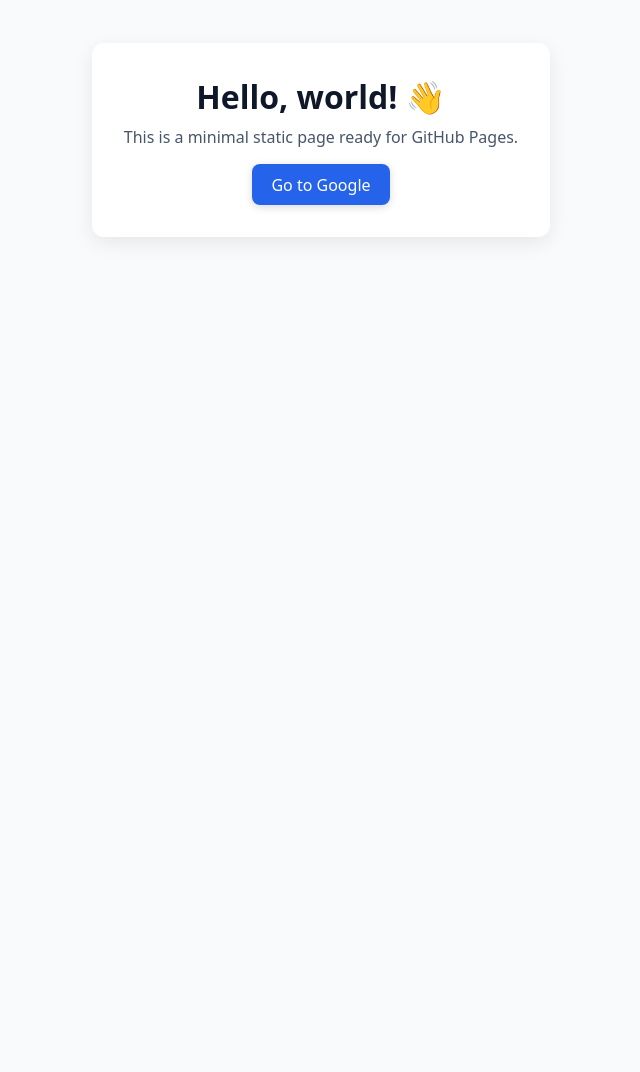
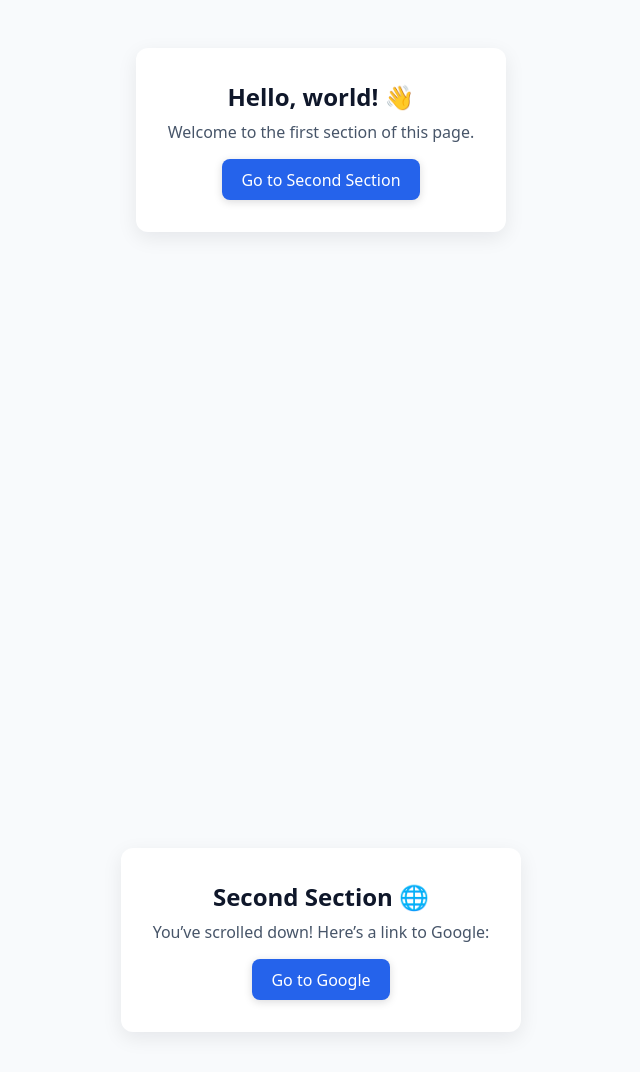
Before and after one commit to muhammadefan/supervision, a plain HTML site: page index.html in a window 1280 px wide. Shown: the part 260-1332 px from the top of the page, without its empty margins (319-959 px from the left). Before the commit the page ends 800 px from the top, so only its background shows below. Drawn offline with Linux system fonts and the light colour scheme.

Commit message:
feat: add two sections

```diff
--- a/index.html
+++ b/index.html
@@ -2,47 +2,11 @@
 Hello World + GitHub Pages — Quick guide
 
 What this file contains:
-- A tiny "Hello, world!" HTML page (below).
-- Step-by-step instructions for publishing it to GitHub Pages using:
-  A) Local git + command line (recommended)
-  B) GitHub web UI (no git installed)
+- A simple HTML page with two sections.
+- First section has a button that scrolls down to the second section.
+- Ready to host on GitHub Pages.
 
-1) Option A — Use Git (recommended)
-- Create a GitHub account (if you don't have one): https://github.com
-- Create a new repository:
-  * For a personal/username pages site: name it <your-username>.github.io
-    -> The site will be served at https://<your-username>.github.io
-  * For a project site: name it whatever you want (e.g., hello-world)
-    -> The site will be served at https://<your-username>.github.io/<repo-name>/ (you may need to enable Pages)
-- On your machine, create a folder, save this file as index.html inside.
-
-Commands (run in your terminal inside the project folder):
-  mkdir hello-github-pages
-  cd hello-github-pages
-  # create or paste this file as index.html
-  git init
-  git add index.html
-  git commit -m "Initial commit — Hello World"
-  git branch -M main
-  git remote add origin https://github.com/<your-username>/<repo-name>.git
-  git push -u origin main
-
-- After pushing:
-  * If your repo is named <your-username>.github.io, the site will usually be live at https://<your-username>.github.io within a minute or two.
-  * If it's a project repo, open the GitHub repo > Settings > Pages and set Source to "main" branch (root) or /docs, then save. The URL will be https://<your-username>.github.io/<repo-name>/
-
-2) Option B — Use the GitHub web UI (no Git)
-- Create new repo on GitHub.
-- Click "Add file" > "Create new file".
-- Name it index.html and paste the HTML from below.
-- Commit the file.
-- For project sites: go to Settings > Pages and select main branch as source if needed.
-- Visit the Pages URL as described above.
-
-Notes:
-- It can take a minute or two for GitHub Pages to build & deploy.
-- For a *personal* site the repository MUST be named exactly <your-username>.github.io
-- Custom domains require DNS configuration and adding the domain in repo Settings > Pages.
+Instructions remain the same as before.
 -->
 
 <!doctype html>
@@ -52,10 +16,9 @@ Notes:
   <meta name="viewport" content="width=device-width,initial-scale=1">
   <title>Hello — GitHub Pages</title>
   <style>
-    /* Simple centered layout */
-    html,body{height:100%;margin:0}
-    body{display:flex;align-items:center;justify-content:center;font-family:system-ui,-apple-system,"Segoe UI",Roboto,"Helvetica Neue",Arial;background:#f8fafc;color:#0f172a}
-    .card{padding:2rem;border-radius:12px;box-shadow:0 6px 20px rgba(2,6,23,0.08);background:white;text-align:center}
+    html,body{margin:0;padding:0;font-family:system-ui,-apple-system,"Segoe UI",Roboto,"Helvetica Neue",Arial;background:#f8fafc;color:#0f172a;scroll-behavior:smooth}
+    section{min-height:100vh;display:flex;align-items:center;justify-content:center;text-align:center}
+    .card{padding:2rem;border-radius:12px;box-shadow:0 6px 20px rgba(2,6,23,0.08);background:white}
     h1{margin:0 0 0.5rem 0}
     p{margin:0 0 1rem 0;color:#475569}
     a.button{display:inline-block;padding:0.6rem 1.2rem;background:#2563eb;color:white;text-decoration:none;border-radius:8px;box-shadow:0 2px 8px rgba(2,6,23,0.15);transition:background 0.2s}
@@ -63,10 +26,22 @@ Notes:
   </style>
 </head>
 <body>
-  <div class="card">
-    <h1>Hello, world! 👋</h1>
-    <p>This is a minimal static page ready for GitHub Pages.</p>
-    <a href="https://www.google.com" target="_blank" class="button">Go to Google</a>
-  </div>
+  <!-- Section 1 -->
+  <section id="section1">
+    <div class="card">
+      <h1>Hello, world! 👋</h1>
+      <p>Welcome to the first section of this page.</p>
+      <a href="#section2" class="button">Go to Second Section</a>
+    </div>
+  </section>
+
+  <!-- Section 2 -->
+  <section id="section2">
+    <div class="card">
+      <h1>Second Section 🌐</h1>
+      <p>You’ve scrolled down! Here’s a link to Google:</p>
+      <a href="https://www.google.com" target="_blank" class="button">Go to Google</a>
+    </div>
+  </section>
 </body>
 </html>
```
